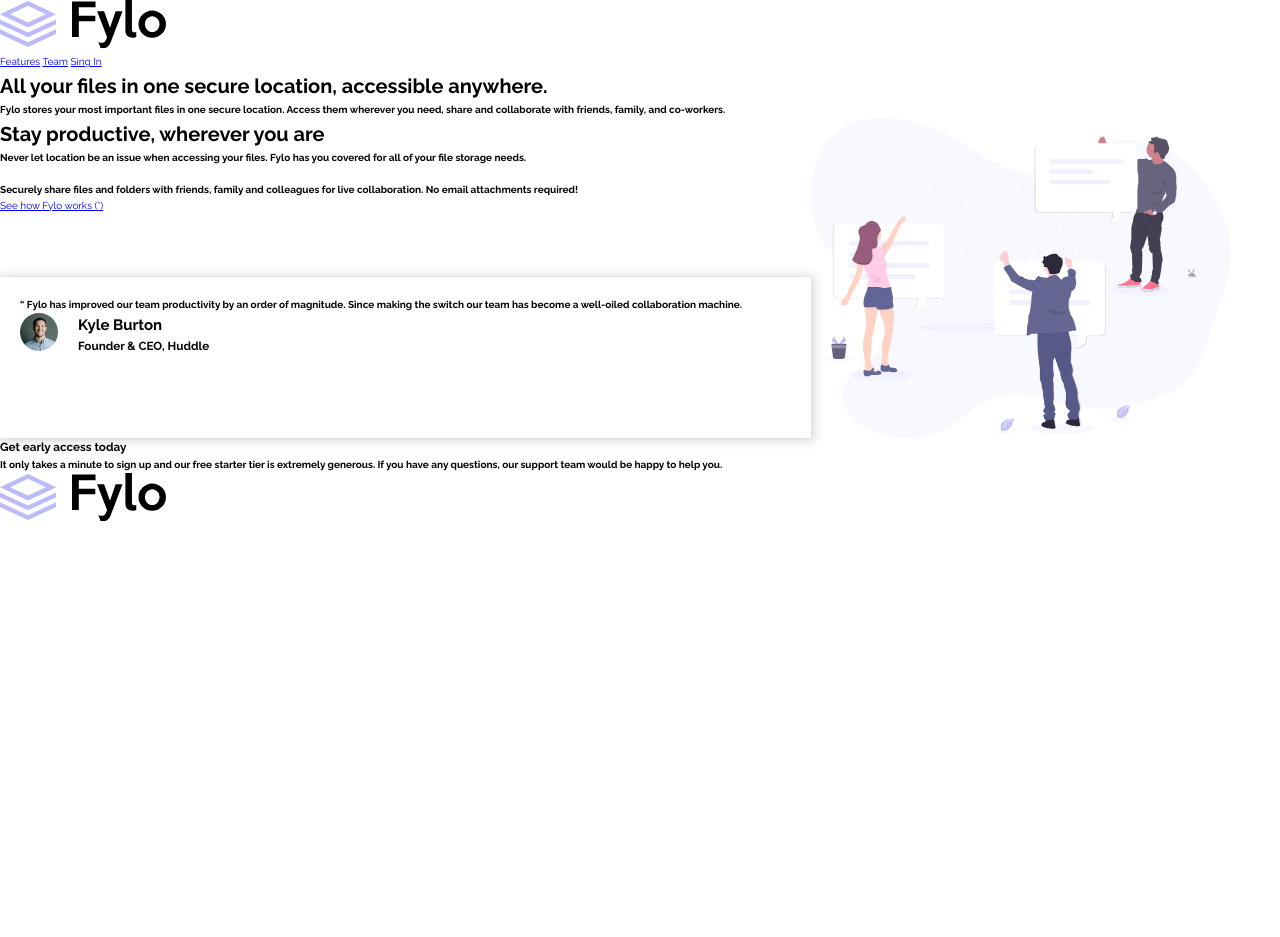
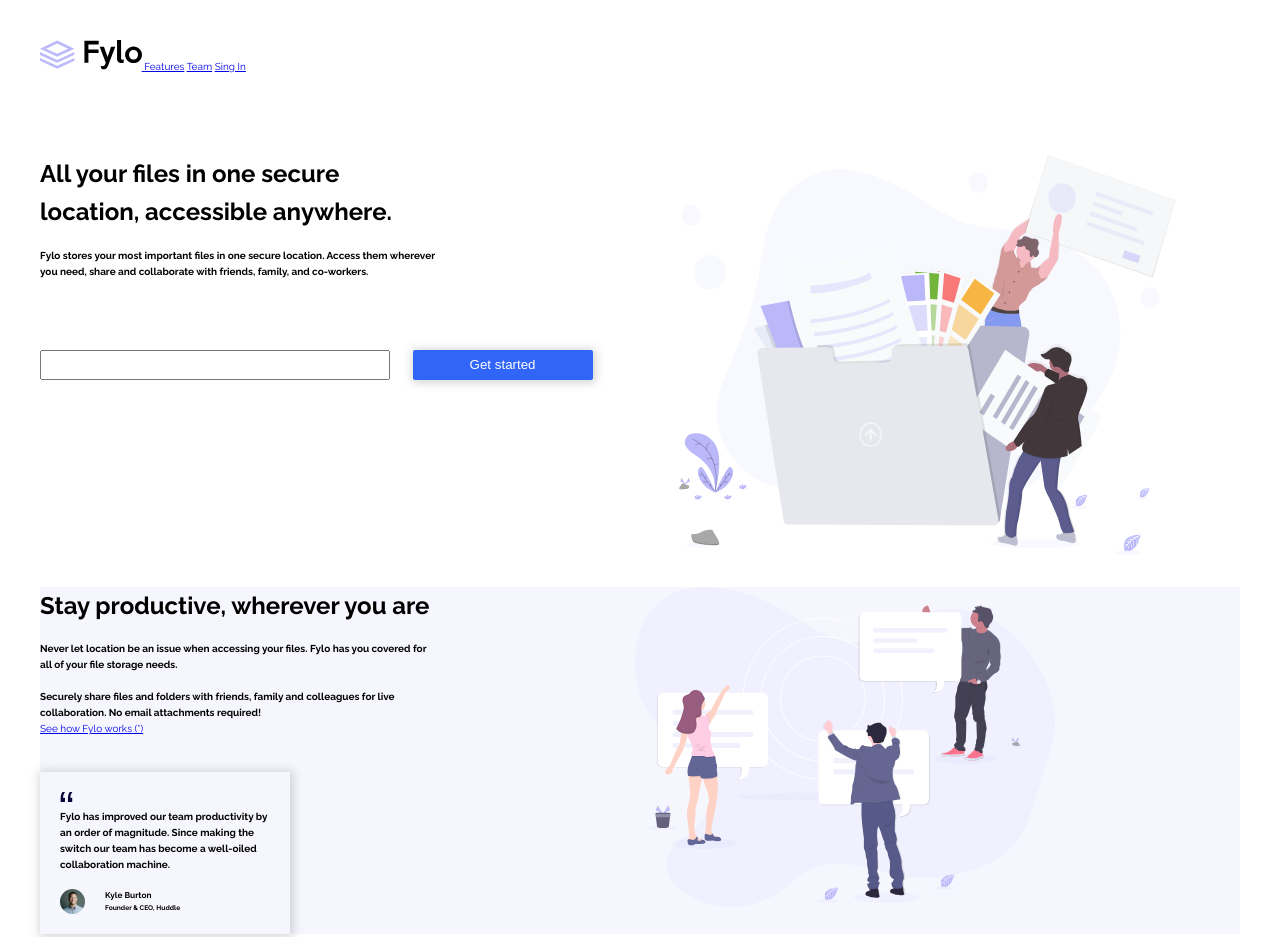
Before and after one commit to Fernandez-Valentina/Proyecto-1DWF, a plain HTML site: page index.html in a window 1280 px wide. Shown: the top 937 px of the page. Before the commit the page ends 800 px from the top, so only its background shows below. Drawn offline with Linux system fonts and the light colour scheme.

Commit message:
2do Commit de Gero

```diff
--- a/index.html
+++ b/index.html
@@ -7,30 +7,44 @@
     <link rel="preconnect" href="https://fonts.gstatic.com" crossorigin>
     <link href="https://fonts.googleapis.com/css2?family=Barlow+Semi+Condensed:ital,wght@0,100;0,200;0,300;0,400;0,500;0,600;0,700;0,800;0,900;1,100;1,200;1,300;1,400;1,500;1,600;1,700;1,800;1,900&family=Raleway:ital,wght@0,100..900;1,100..900&display=swap" rel="stylesheet">
     <link rel="icon" href="images/favicon-32x32.png">
-    <link rel="stylesheet" href="styles.css">
+    <link rel="stylesheet" href="styles .css">
     <title>Fylo</title>
 </head>
 <body>
     <header>
+        <div class="navbar">
+            <nav>
                 <a href="#" class="logo">
-            <img src="images/logo.svg" alt="Logo de la empresa">
+                <img src="images/logo.svg" alt="logo" class="logo">
                 </a>
-        <nav>
                 <a href="#" class="nav-link">Features</a>
                 <a href="#" class="nav-link">Team</a>
                 <a href="#" class="nav-link">Sing In</a>
             </nav>
+        </div>
     </header>
 
+
+<div class="containerprincipal">
     <main>
         <section class="section-one">
+            <div class="Allyourfiles">
                 <h1>All your files in one secure location, accessible anywhere.</h1>
+                <br>
                 <p>Fylo stores your most important files in one secure location. Access them wherever you need, share and collaborate with friends, family, and co-workers.</p>
-            <!-- get started -->
+            </div>
+
+            <div class="getstarted">
+                <input type="Ingrese su mail">
+                <button>Get started</button>
+            </div>
+
+            <img src="images/illustration-1.svg" alt="illustration-1" class="illustration1">
         </section>
 
 
-
+        <br>
+        <br>
 
 
 
@@ -38,6 +52,7 @@
 
             <div class="productive">
                 <h1>Stay productive, wherever you are</h1>
+                <br>
                 <p>Never let location be an issue when accessing your files. Fylo has you covered for all of your file storage needs.</p>
                 <br>
                 <p>Securely share files and folders with friends, family and colleagues for live collaboration. No email attachments required!</p>
@@ -47,18 +62,18 @@
             <div class="testimonial">
                 <article class="testimonio">
                     <blockquote>
-                        <!-- icon quotes -->
+                        <img src="images/icon-quotes.svg" alt="quotes">
                         <p class="description">
-                            “ Fylo has improved our team productivity by an order of magnitude. Since making the switch our team has become a well-oiled collaboration machine.
+                            Fylo has improved our team productivity by an order of magnitude. Since making the switch our team has become a well-oiled collaboration machine.
                         </p>
                     </blockquote>
                 </article>
-
+                <br>
                 <span class="profile">
                     <img src="images/avatar-testimonial.jpg" alt="Kyle Burton" class="image">
                         <div>
-                            <h2>Kyle Burton</h2>
-                            <h3>Founder & CEO, Huddle</h3>
+                            <h5>Kyle Burton</h5>
+                            <h6>Founder & CEO, Huddle</h6>
                         </div>
                 </span>
             </div>
@@ -69,19 +84,24 @@
 
 
 
+
+    </main>
+</div>
         <section class="section-three">
-            <h3>Get early access today</h3>
+            <div>
+                <h2>Get early access today</h2>
+                <br>
                 <p>It only takes a minute to sign up and our free starter tier is extremely generous. If you have any questions, our support team would be happy to help you.</p>
-            <!-- Get started for free -->
+            </div>
+
+            <div>
+                 <input type="email@example.com">
+                <button>Get started for free</button>
+             </div>
         </section>
-    </main>
 
     <footer>
-        <a href="#" class="logo">
-            <img src="images/logo.svg" alt="Logo de la empresa">
-        </a>
-
-
+            <img src="images/logo-blanco-01.svg" alt="logoblanco" class="logo">
     </footer>
 </body>
 </html>
--- /dev/null
+++ b/styles .css
@@ -0,0 +1,164 @@
+:root{
+    --very-dark-blue: hsl(243, 87%, 12%);
+    --desaturated-blue: hsl(238, 22%, 44%);
+
+    --bright-blue: hsl(224, 93%, 58%);
+    --moderate-cyan: hsl(170, 45%, 43%);
+
+    --light-grayish-blue: hsl(240, 75%, 98%);
+    --light-gray: hsl(0, 0%, 75%);
+}
+* {
+    box-sizing: border-box;
+    margin: 0;
+    line-height: 1.6;
+}
+html{
+    font-size: 62.5%;
+}
+body {
+    font-family: "Raleway", sans-serif;
+    justify-content: space-between;
+}
+h1{
+    font-size: 24px;
+}
+p{
+    font-weight: bold;
+}
+
+/* NAV BAR-------------------------------------------------------------------------------------- */
+
+.navbar{
+    padding: 4rem;
+}
+/* CONTAINER PRINCIPAL-------------------------------------------------------------------------------------- */
+
+.containerprincipal{
+    margin: 4rem;
+    display: grid;
+}
+
+/* SECTION ONE-------------------------------------------------------------------------------------- */
+
+.section-one{
+    gap: 10px;
+    display: grid;
+    grid-template-areas:
+    "Allyourfiles illustration1"
+    "getstarted illustration1";
+}
+
+.Allyourfiles{
+    display: flex;
+    flex-direction: column;
+    width: 40rem;
+    height: 1rem;
+    grid-area: Allyourfiles;
+}
+.getstarted{
+    grid-area: getstarted;
+}
+
+/* SECTION TWO-------------------------------------------------------------------------------------- */
+
+.section-two{
+    background-color: var(--light-grayish-blue);
+    gap: 10px;
+    display: grid;
+    grid-template-areas:
+    "productive illustration2"
+    "testimonial illustration2";
+}
+.productive{
+    grid-area: productive;
+    width: 40rem;
+    display: flex;
+    flex-direction: column;
+}
+.testimonial{
+    margin-top: 25px;
+    grid-area: testimonial;
+    padding: 2rem;
+    width: 25rem;
+    display: flex;
+    flex-direction: column;
+    box-shadow: .1rem .1rem .9rem .2rem rgba(92,90,90,0.25);
+}
+
+.image{
+    width: 25px;
+    height: 25px;
+    border-radius: 25px;
+}
+.profile{
+    position: relative;
+    gap: 20px;
+    display: flex;
+    flex: row;
+}
+h5{
+    font-weight: bold;
+    size: 100px;
+}
+
+/* SECTION THREE-------------------------------------------------------------------------------------- */
+
+.section-three{
+    color: white;
+    background-color: var(--desaturated-blue);
+    height: 18rem;
+    gap: 10px;
+    padding: 4rem;
+    display: flex;
+    direction: row;
+}
+
+/* ILUSTRACIONES-------------------------------------------------------------------------------------- */
+
+.illustration1{
+    grid-area: illustration1;
+    height: 40rem;
+    width: 50rem;
+}
+.illustration2{
+    grid-area: illustration2;
+    height: 32rem;
+    width: 42rem;
+}
+
+/* FOOTER-------------------------------------------------------------------------------------- */
+
+footer{
+    background-color: var(--very-dark-blue);
+    height: 20rem;
+    padding: 4rem;
+}
+
+/* -------------------------------------------------------------------------------------- */
+
+button{
+    color: white;
+    background-color: var(--bright-blue);
+    box-shadow: .1rem .1rem .9rem .2rem rgba(92,90,90,0.25);
+    margin: 10px;
+    height: 30px;
+    width: 18rem;
+    border: none;
+    border-radius: 2px;
+    cursor: pointer;
+}
+button:hover{
+    background-color: hsl(224, 90%, 64%);
+}
+input{
+    margin: 10px;
+    margin-left: 0;
+    height: 30px;
+    width: 35rem;
+}
+
+.logo{
+    height: 3rem;
+
+}
--- a/styles.css
+++ b/styles.css
@@ -14,7 +14,7 @@
     padding: 0;
     line-height: 1.6;
 }
-html{
+ html{
     font-size: 62.5%;
 }
 body {
```
Also changed, not shown: images/logo-blanco-01.svg (added). Lines whose indentation alone changed are shown as unchanged.
